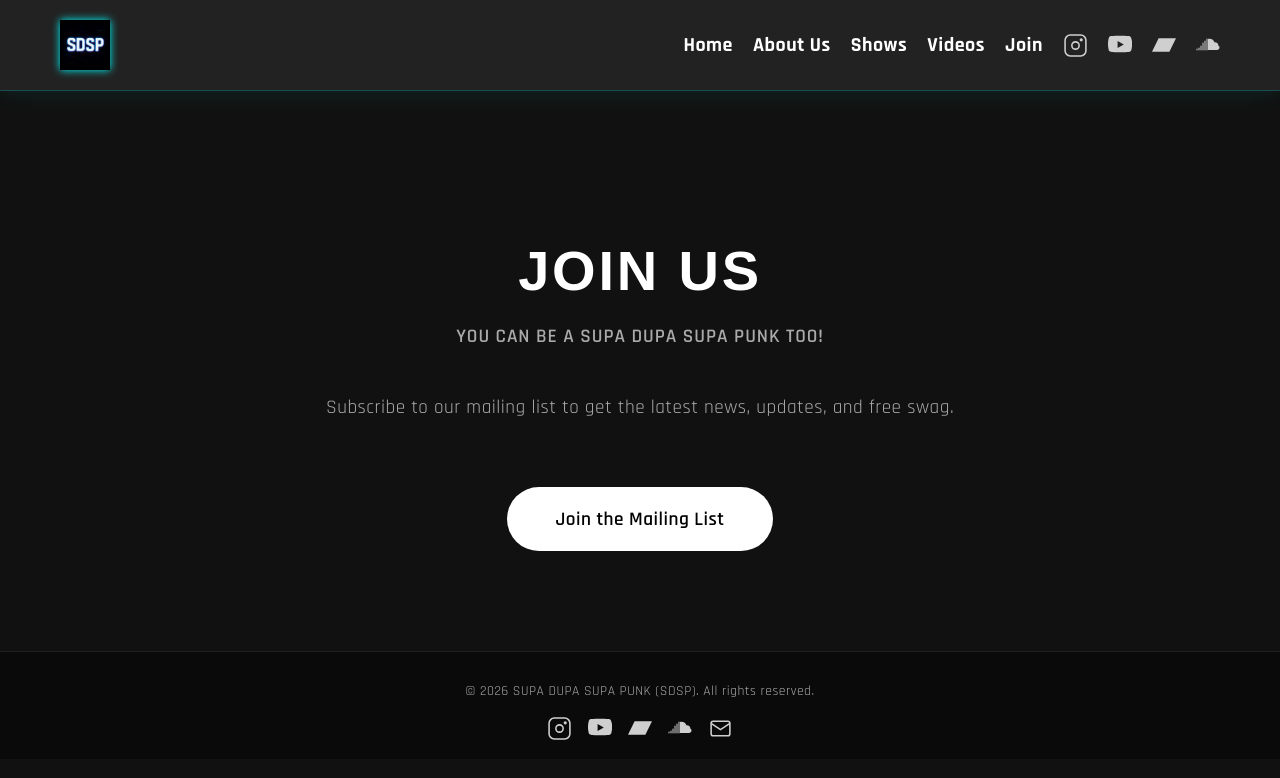
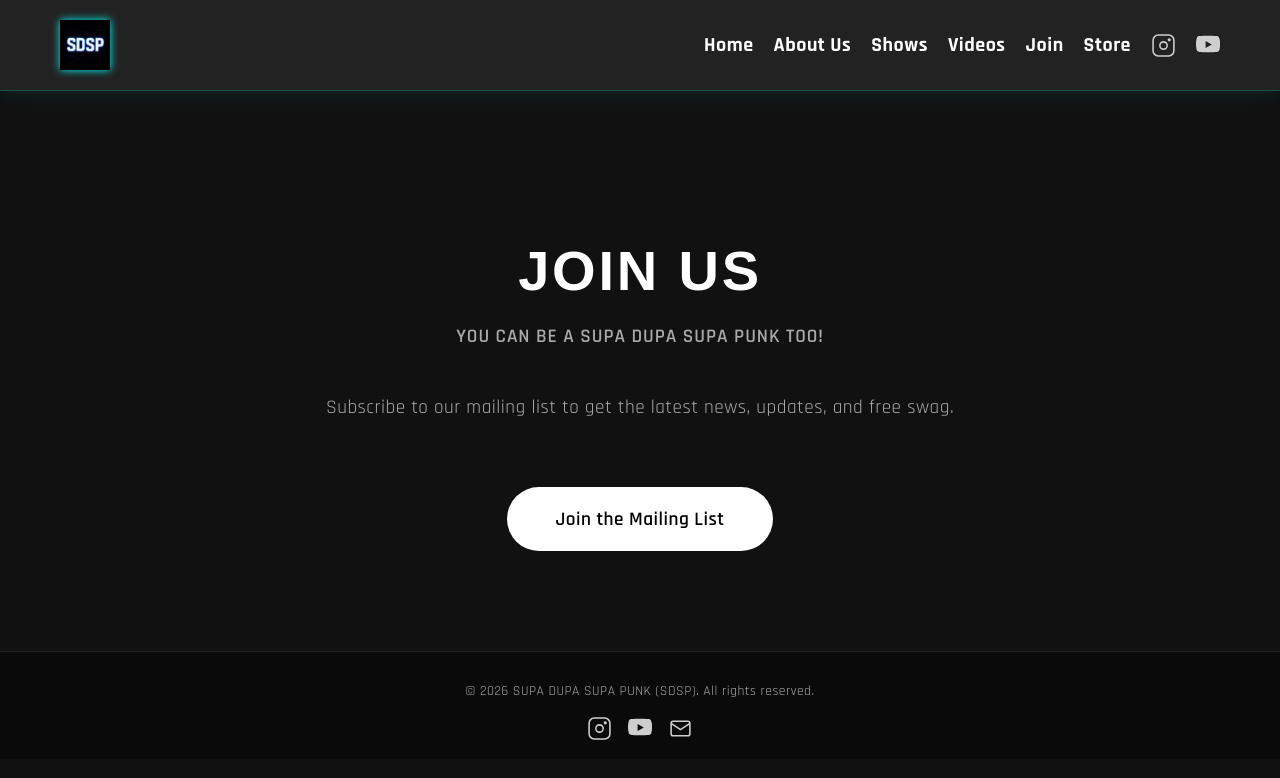
Before and after one commit to jjhiew/sdspmusic.com, an Eleventy site: page src/pages/join.njk in a window 1280 px wide. Built offline with nearby package versions, Linux system fonts and the light colour scheme; Eleventy itself is replaced by a stand-in of ours; files that its build step writes are made by us from their sources.

Commit message:
Store link

```diff
--- a/src/_includes/layouts/base.njk
+++ b/src/_includes/layouts/base.njk
@@ -38,6 +38,9 @@
           <li>
             <a href="/join">Join</a>
           </li>
+          <li>
+            <a href="/store">Store</a>
+          </li>
           <!-- Instagram Icon -->
           <a href="https://instagram.com/sdspmusic" target="_blank" rel="noopener" class="nav-icon social-icon">
             <svg
@@ -57,23 +60,6 @@
               <path d="M23.5 6.2s-.2-1.6-.8-2.3c-.7-.8-1.5-.8-1.9-.9C17.8 2.7 12 2.7 12 2.7h-.1s-5.8 0-8.8.3c-.4 0-1.2.1-1.9.9C.7 4.6.5 6.2.5
               6.2S0 8.1 0 10v1.9c0 1.9.5 3.8.5 3.8s.2 1.6.8 2.3c.7.8 1.7.8 2.1.9 1.5.1 6.6.3 8.5.3h.3c2.9 0 8.7-.3 8.7-.3.4 0 1.2-.1
               1.9-.9.6-.7.8-2.3.8-2.3s.5-1.9.5-3.8V10c0-1.9-.5-3.8-.5-3.8zM9.6 14.9V7.9l6.2 3.5-6.2 3.5z"/>
-            </svg>
-          </a>
-          <!-- Bandcamp Icon -->
-          <a href="https://sdspmusic.bandcamp.com" target="_blank" rel="noopener" aria-label="Bandcamp" class="social-icon">
-            <svg xmlns="http://www.w3.org/2000/svg" width="24" height="24" viewbox="0 0 24 24" fill="currentColor">
-              <path d="M0 18.75h17.382L24 5.25H6.618L0 18.75z"/>
-            </svg>
-          </a>
-          <!-- SoundCloud Icon -->
-          <a href="https://soundcloud.com/sdspmusic" target="_blank" rel="noopener" aria-label="SoundCloud" class="social-icon">
-            <svg xmlns="http://www.w3.org/2000/svg" width="24" height="24" viewbox="0 0 24 24" fill="currentColor">
-              <path d="M7 17.5c.3 0 .5-.2.5-.5V10c0-.3-.2-.5-.5-.5s-.5.2-.5.5v7c0 .3.2.5.5.5zm-2 0c.3 0
-              .5-.2.5-.5v-4c0-.3-.2-.5-.5-.5s-.5.2-.5.5v4c0 .3.2.5.5.5zm-2 0c.3 0 .5-.2.5-.5v-2c0-.3-.2-.5-.5-.5s-.5.2-.5.5v2c0
-              .3.2.5.5.5zm-2 0c.3 0 .5-.2.5-.5v-1c0-.3-.2-.5-.5-.5s-.5.2-.5.5v1c0 .3.2.5.5.5zM22.5 13c0-2-1.6-3.7-3.6-3.7-.1 0-.3
-              0-.4.1C18 7.3 15.9 5.8 13.5 5.8c-.5 0-1 .1-1.5.3V17h9c1.4 0 2.5-1.1 2.5-2.5 0-.6-.2-1.1-.5-1.5zM9 17.5c.3 0
-              .5-.2.5-.5V8c0-.3-.2-.5-.5-.5s-.5.2-.5.5v9c0 .3.2.5.5.5zm2 0c.3 0 .5-.2.5-.5V6c0-.3-.2-.5-.5-.5s-.5.2-.5.5v11c0
-              .3.2.5.5.5z"/>
             </svg>
           </a>
         </ul>
@@ -101,21 +87,6 @@
             <path d="M23.5 6.2s-.2-1.6-.8-2.3c-.7-.8-1.5-.8-1.9-.9C17.8 2.7 12 2.7 12 2.7h-.1s-5.8 0-8.8.3c-.4 0-1.2.1-1.9.9C.7 4.6.5 6.2.5
             6.2S0 8.1 0 10v1.9c0 1.9.5 3.8.5 3.8s.2 1.6.8 2.3c.7.8 1.7.8 2.1.9 1.5.1 6.6.3 8.5.3h.3c2.9 0 8.7-.3 8.7-.3.4 0 1.2-.1
             1.9-.9.6-.7.8-2.3.8-2.3s.5-1.9.5-3.8V10c0-1.9-.5-3.8-.5-3.8zM9.6 14.9V7.9l6.2 3.5-6.2 3.5z"/>
-          </svg>
-        </a>
-        <a href="https://sdspmusic.bandcamp.com" target="_blank" rel="noopener" aria-label="Bandcamp" class="social-icon">
-          <svg xmlns="http://www.w3.org/2000/svg" width="24" height="24" viewbox="0 0 24 24" fill="currentColor">
-            <path d="M0 18.75h17.382L24 5.25H6.618L0 18.75z"/>
-          </svg>
-        </a>
-        <a href="https://soundcloud.com/sdspmusic" target="_blank" rel="noopener" aria-label="SoundCloud" class="social-icon">
-          <svg xmlns="http://www.w3.org/2000/svg" width="24" height="24" viewbox="0 0 24 24" fill="currentColor">
-            <path d="M7 17.5c.3 0 .5-.2.5-.5V10c0-.3-.2-.5-.5-.5s-.5.2-.5.5v7c0 .3.2.5.5.5zm-2 0c.3 0
-            .5-.2.5-.5v-4c0-.3-.2-.5-.5-.5s-.5.2-.5.5v4c0 .3.2.5.5.5zm-2 0c.3 0 .5-.2.5-.5v-2c0-.3-.2-.5-.5-.5s-.5.2-.5.5v2c0
-            .3.2.5.5.5zm-2 0c.3 0 .5-.2.5-.5v-1c0-.3-.2-.5-.5-.5s-.5.2-.5.5v1c0 .3.2.5.5.5zM22.5 13c0-2-1.6-3.7-3.6-3.7-.1 0-.3
-            0-.4.1C18 7.3 15.9 5.8 13.5 5.8c-.5 0-1 .1-1.5.3V17h9c1.4 0 2.5-1.1 2.5-2.5 0-.6-.2-1.1-.5-1.5zM9 17.5c.3 0
-            .5-.2.5-.5V8c0-.3-.2-.5-.5-.5s-.5.2-.5.5v9c0 .3.2.5.5.5zm2 0c.3 0 .5-.2.5-.5V6c0-.3-.2-.5-.5-.5s-.5.2-.5.5v11c0
-            .3.2.5.5.5z"/>
           </svg>
         </a>
         <a href="mailto:sdsmpmusic@gmail.com" class="social-icon" aria-label="Email">
```
Also changed, not shown: src/pages/store.njk (added, +18 -0 lines).
